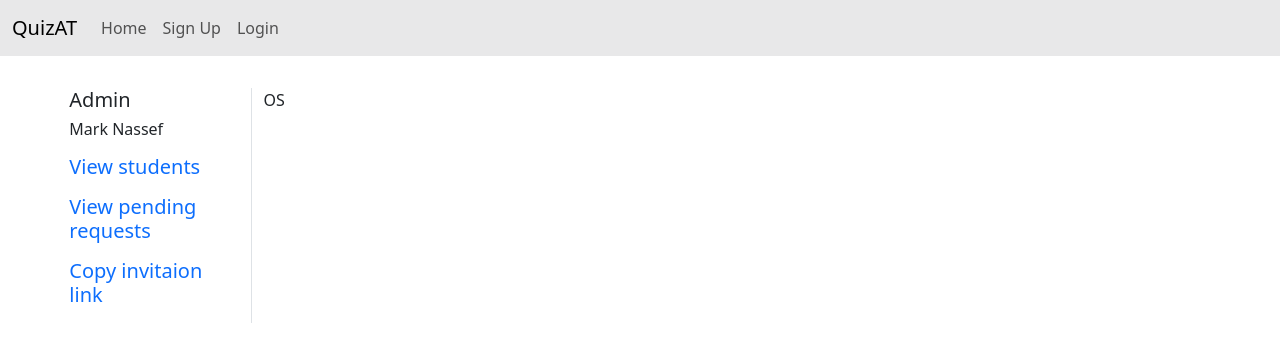
After one commit to MaarkNassef/QuizAT, a Django app: page /groups/1/ in a window 1280 px wide. The commit adds this page. Shown: the top 362 px of the page. Run offline with Django 4.2, Linux system fonts and the light colour scheme; data comes from the database, SQL or seed files in the repository.

Commit message:
Group: template preparation.

```diff
--- /dev/null
+++ b/mysite/groups/templates/groups/detail.html
@@ -0,0 +1,24 @@
+{% extends "base.html" %}
+{% block title %}{{group.name}}@QuizAT{% endblock title %}
+{% block content %}
+<div class="row">
+    <div class="col-2 border-end">
+        <div class="mb-3">
+            <h3 class="display-4 fs-5">Admin</h3>
+            <h3 class="display-4 fs-6">{{group.admin.full_name}}</h3>
+        </div>
+        <div class="mb-3">
+            <a class="text-decoration-none" href="#"><h3 class="display-4 fs-5">View students</h3></a>
+        </div>
+        <div class="mb-3">
+            <a class="text-decoration-none" href="#"><h3 class="display-4 fs-5">View pending requests</h3></a>
+        </div>
+        <div class="mb-3">
+            <a class="text-decoration-none" href="#"><h3 class="display-4 fs-5">Copy invitaion link</h3></a>
+        </div>
+    </div>
+    <div class="col-10">
+        {{group.name}}
+    </div>
+</div>
+{% endblock content %}
--- a/mysite/groups/urls.py
+++ b/mysite/groups/urls.py
@@ -5,4 +5,5 @@ app_name = 'groups'
 
 urlpatterns = [
     path('add/', views.GroupCreateView.as_view(), name="add_group"),
+    path('<int:pk>/', views.GroupDetailView.as_view(), name="group"),
 ]
--- a/mysite/groups/views.py
+++ b/mysite/groups/views.py
@@ -1,6 +1,7 @@
 from typing import Any
 from django.shortcuts import redirect
 from django.views.generic.edit import CreateView
+from django.views.generic.detail import DetailView
 from .models import Group
 from .forms import GroupForm
 
@@ -18,3 +19,7 @@ class GroupCreateView(CreateView):
             f.save()
 
         return redirect(self.success_url)
+
+class GroupDetailView(DetailView):
+    model = Group
+    template_name = 'groups/detail.html'
--- a/mysite/main/templates/main/index.html
+++ b/mysite/main/templates/main/index.html
@@ -21,7 +21,7 @@
             <div class="card-body">
                 <p class="card-text">{{group.members.all|length}} students inside.</p>
                 <div class="text-end">
-                    <a href="#" class="btn btn-dark">Show group</a>
+                    <a href="{% url "groups:group" group.id %}" class="btn btn-dark">Show group</a>
                 </div>
             </div>
         </div>
```
